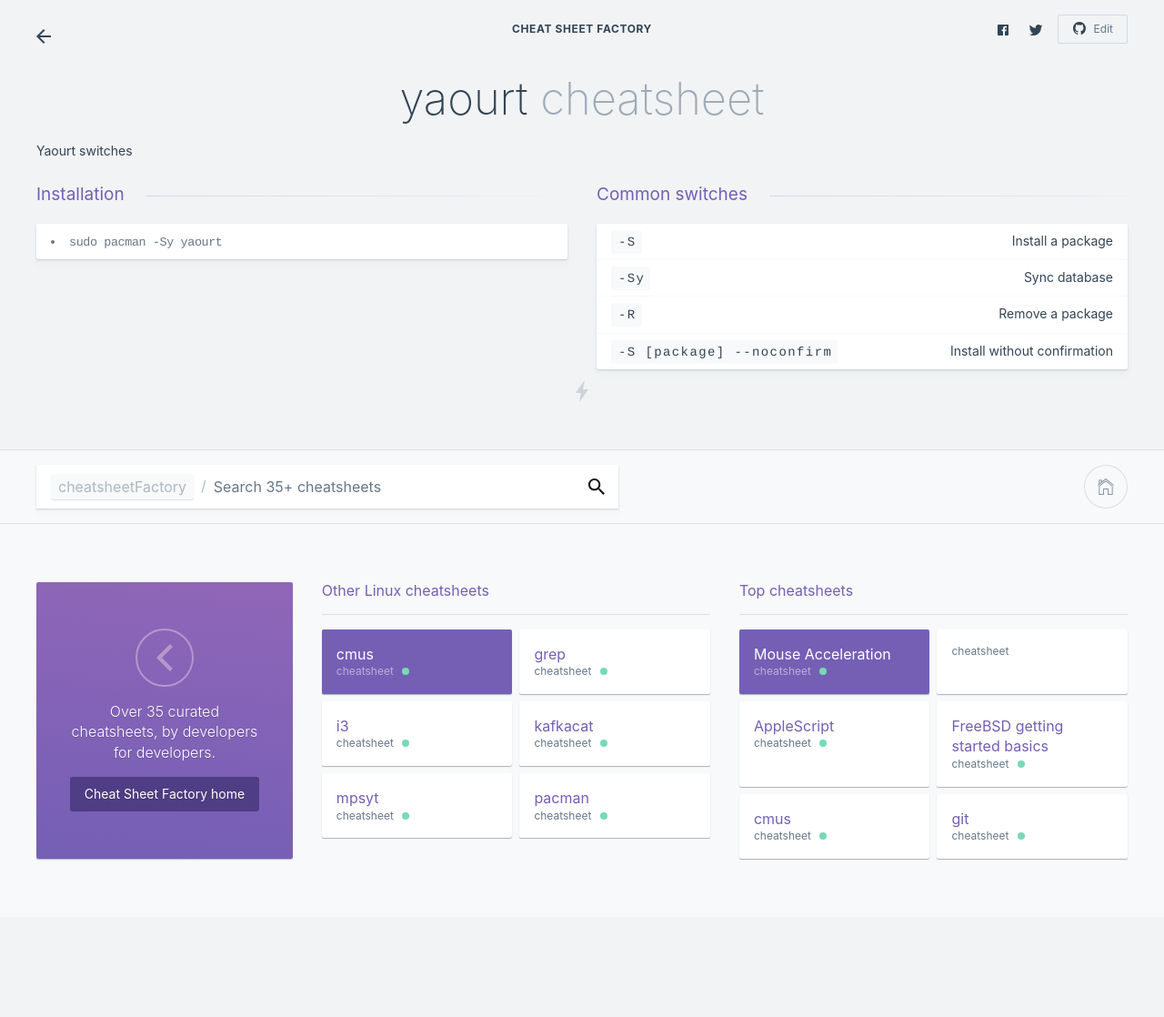
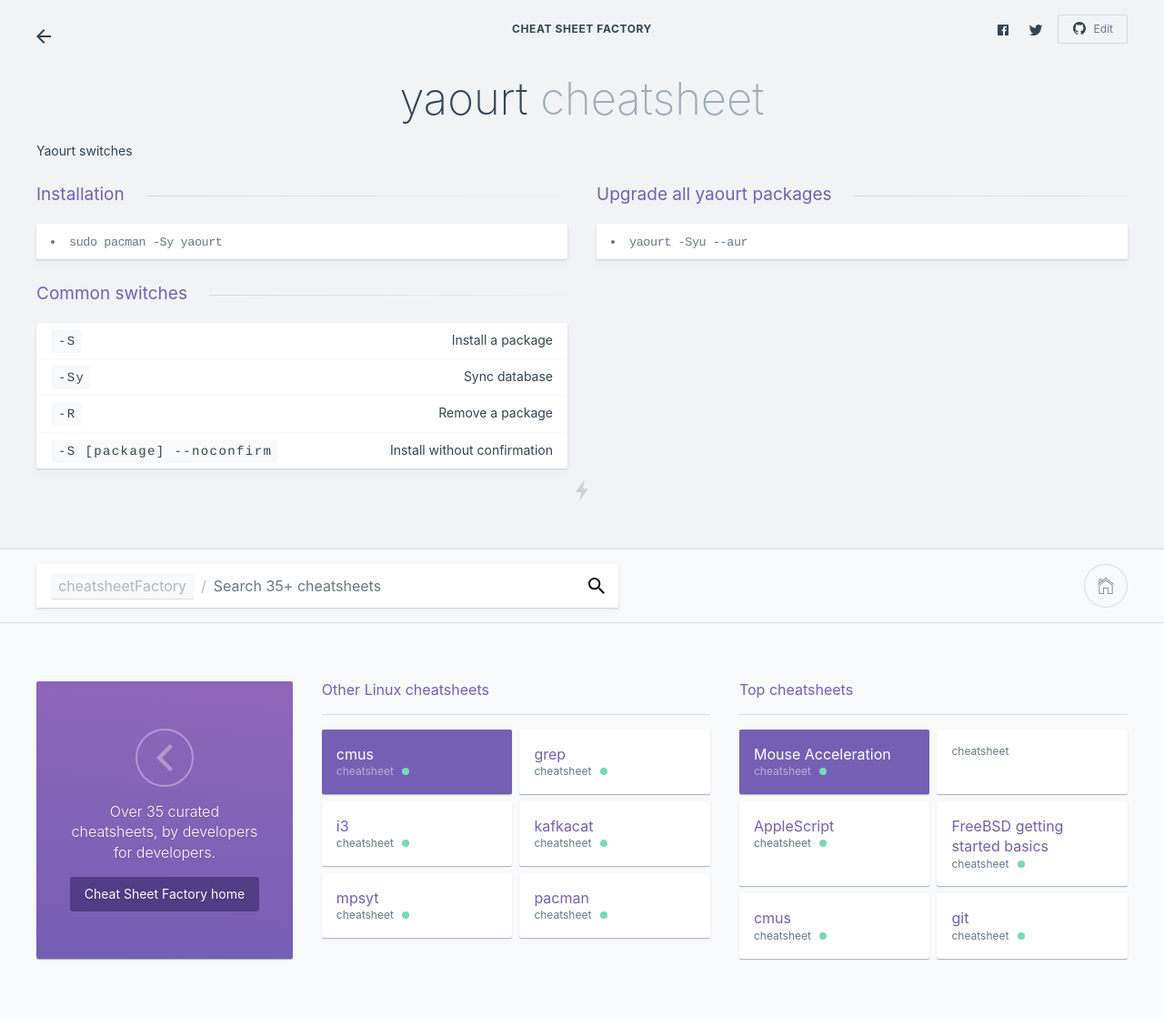
Before and after one commit to kasramp/cheat-sheet-factory, a Jekyll site: the page built from linux/yaourt.md, in a window 1280 px wide. Shown: the whole page at 91% size. Built offline with Jekyll 4.4.1, drawn with Linux system fonts in a browser that asks for light colours; before the commit the page ends 1008 px from its top, so only the background shows below that.

Commit message:
Update yaourt.md

```diff
--- a/linux/yaourt.md
+++ b/linux/yaourt.md
@@ -19,6 +19,10 @@ Switches
 
 + `sudo pacman -Sy yaourt`
 
+### Upgrade all yaourt packages
+
++ `yaourt -Syu --aur`
+
 ### Common switches
 
 | `-S` | Install a package |
```
Also changed, not shown: other parts of linux/yaourt.md (+1 -1 lines).
